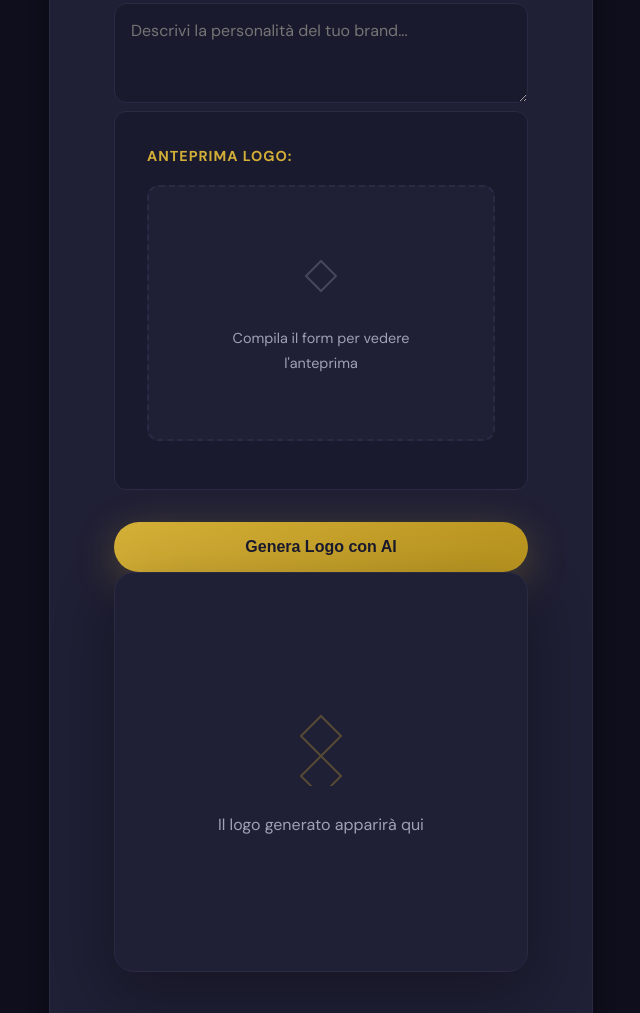
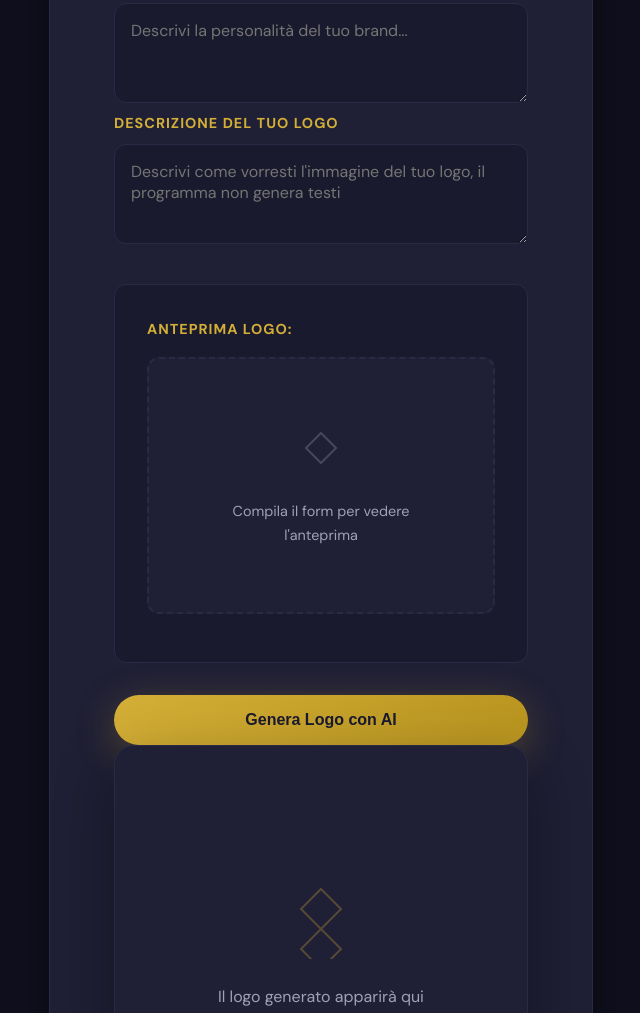
Before and after one commit to ilariavisciglia9-jpg/logovex, a website: page public/index.html in a window 1280 px wide. Shown: the part 5721-6734 px from the top of the page, without its empty margins (15-655 px from the left). Drawn offline with nearby package versions, Linux system fonts and the light colour scheme.

Commit message:
index.html

```diff
--- a/public/index.html
+++ b/public/index.html
@@ -190,20 +190,19 @@
                         </select>
                     </div>
 
-
                     <div class="form-group">
-
                     <div class="form-group" required>
-
                         <label for="colors">Colori Preferiti</label>
                         <input type="text" id="colors" placeholder="es. blu, oro" required>
                     </div>
 
-
                     <div class="form-group">
                         <label for="description">Descrizione del tuo logo</label>
                         <textarea id="description" rows="3" placeholder="Descrivi la personalità del tuo brand..." required></textarea>
-
+                    <div class="form-group" required>
+                        <label for="description">Descrizione del tuo logo</label>
+                        <textarea id="description" rows="3" placeholder="Descrivi come vorresti l'immagine del tuo logo, il programma non genera testi" required></textarea>
+                    </div>
 
                     <!-- Live Preview in Form -->
                     <div class="form-preview-section">
@@ -229,7 +228,8 @@
                         </span>
                     </button>
                 </form>
-                        <div class="generator-preview">
+
+                <div class="generator-preview">
                     <div id="previewContainer" class="preview-container">
                         <div class="preview-placeholder">
                             <svg width="80" height="80" viewBox="0 0 80 80" fill="none">
@@ -412,3 +412,7 @@
     <script src="script.js"></script>
 </body>
 </html>
+
+    <script src="script.js"></script>
+</body>
+</html>
```
